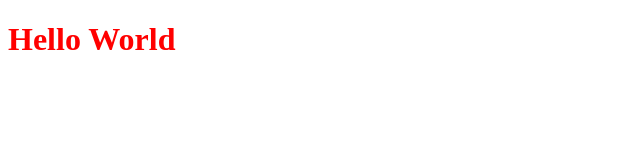
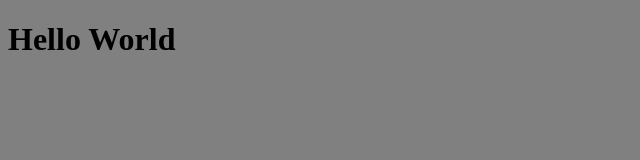
Before and after one commit to Satyaki-Roy/namaste-react, a React app: page / in a window 1280 px wide. Shown: the whole page, without its empty margins (0-640 px from the left). Built offline with nearby package versions, Linux system fonts and the light colour scheme.

Commit message:
functional component

```diff
--- a/App.js
+++ b/App.js
@@ -1,6 +1,15 @@
 import React from "react";
 import ReactDOM from "react-dom/client";
 
+// const heading = React.createElement("h1", { id: "heading" }, "Hello World");
+const heading = (
+  <h1 className="heading">Hello World</h1>
+);
+
+// functional component
+const HeadingComponent = () => (
+  <h1 className="heading">Hello World</h1>
+);
+
 const root = ReactDOM.createRoot(document.getElementById("root"));
-const heading = React.createElement("h1", { id: "heading" }, "Hello World");
-root.render(heading);
+root.render(<HeadingComponent />);
--- a/index.css
+++ b/index.css
@@ -1,3 +1,7 @@
-#heading {
-  color: red;
+body {
+  background-color: grey;
 }
+
+.heading {
+  color: black;
+}
```
